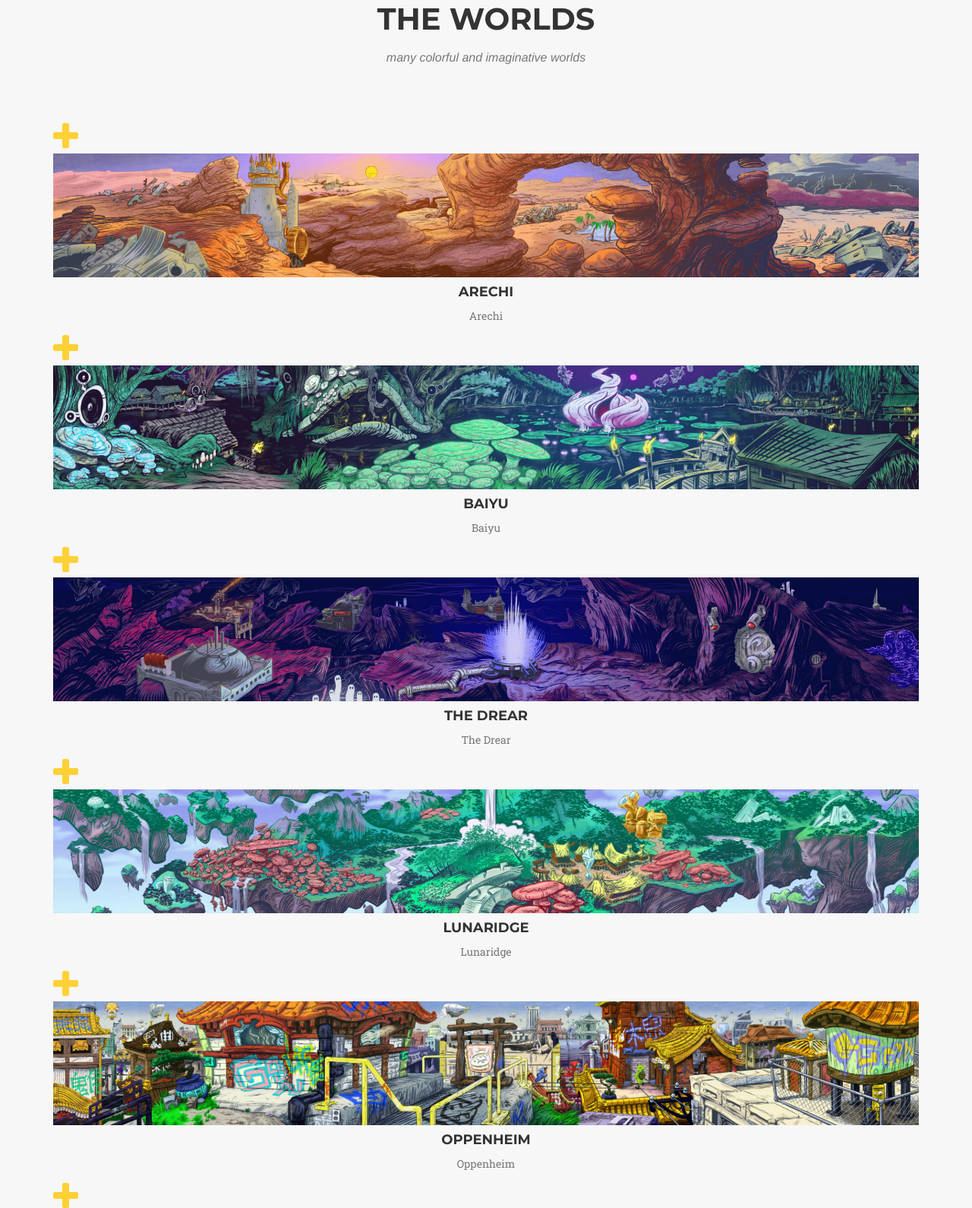
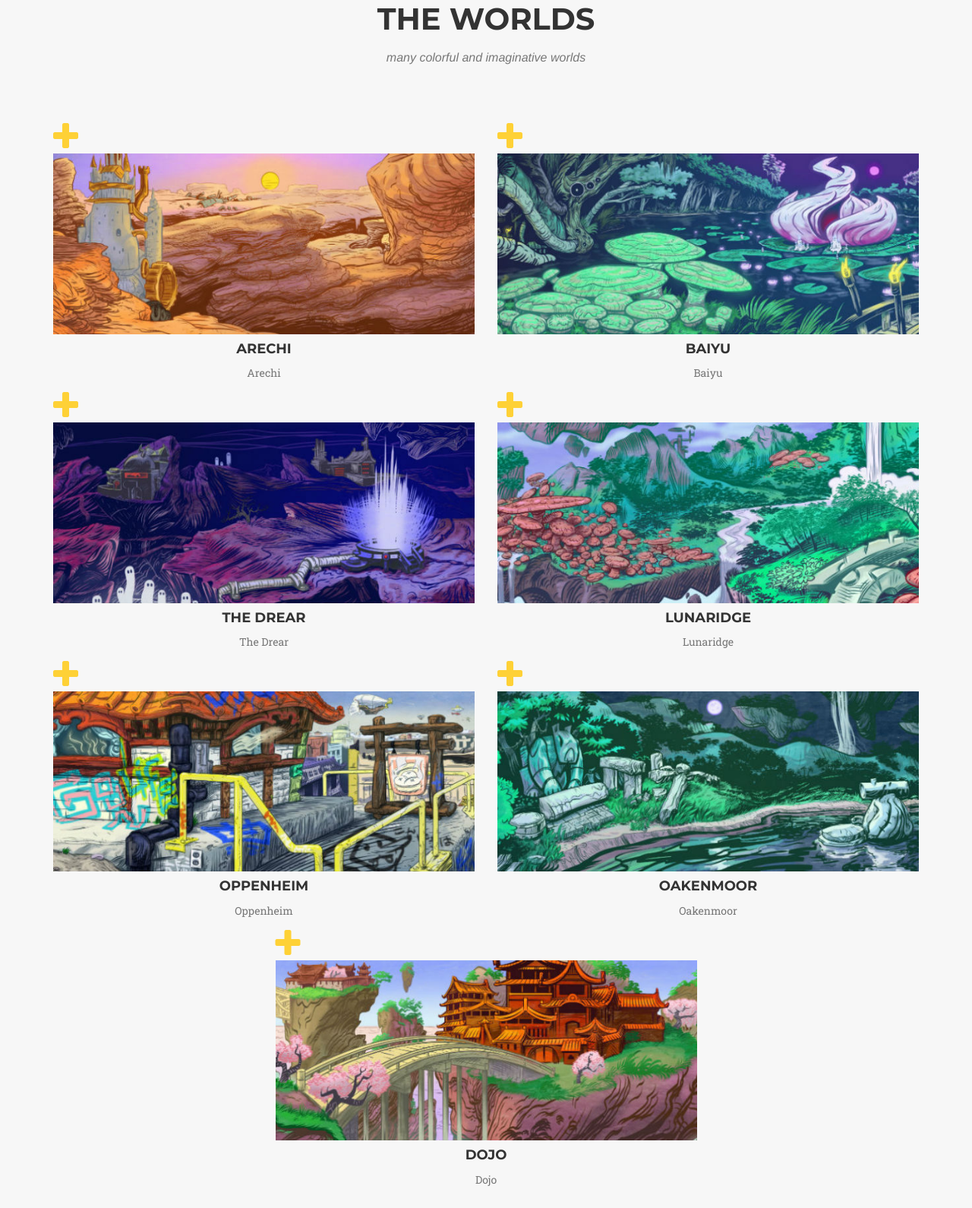
Before and after one commit to markndennis/zimsite, a plain HTML site: page assets/agency/index.html in a window 1280 px wide. Shown: the part 2158-3748 px from the top of the page at 76% size. Drawn offline with nearby package versions, Linux system fonts and the light colour scheme; files whose address does not match are found by name; a web font is replaced by a local one.

Commit message:
crop worlds

```diff
--- a/assets/agency/index.html
+++ b/assets/agency/index.html
@@ -197,104 +197,107 @@
                 </div>
             </div>
             <div class="row">
-                <div class="col-md-12 col-sm-6 portfolio-item">
+                <div class="col-md-6 col-sm-6 portfolio-item">
                     <a href="#portfolioModal1" class="portfolio-link" data-toggle="modal">
                         <div class="portfolio-hover">
                             <div class="portfolio-hover-content">
                                 <i class="fa fa-plus fa-3x"></i>
                             </div>
                         </div>
-                        <img src="img/worlds/Arechi_board_sm.jpg" class="img-responsive" alt="">
+                        <img src="img/worlds/arechi_crop.jpg" class="img-responsive" alt="">
                     </a>
                     <div class="portfolio-caption text-center">
                         <h4>Arechi</h4>
                         <p class="text-muted">Arechi</p>
                     </div>
                 </div>
-                <div class="col-md-12 col-sm-6 portfolio-item">
+                <div class="col-md-6 col-sm-6 portfolio-item">
                     <a href="#portfolioModal2" class="portfolio-link" data-toggle="modal">
                         <div class="portfolio-hover">
                             <div class="portfolio-hover-content">
                                 <i class="fa fa-plus fa-3x"></i>
                             </div>
                         </div>
-                        <img src="img/worlds/baiyu_board_sm.jpg" class="img-responsive" alt="">
+                        <img src="img/worlds/baiyu_crop.jpg" class="img-responsive" alt="">
                     </a>
                     <div class="portfolio-caption text-center">
                         <h4>Baiyu</h4>
                         <p class="text-muted">Baiyu</p>
                     </div>
                 </div>
-                <div class="col-md-12 col-sm-6 portfolio-item">
+                <div class="col-md-6 col-sm-6 portfolio-item">
                     <a href="#portfolioModal3" class="portfolio-link" data-toggle="modal">
                         <div class="portfolio-hover">
                             <div class="portfolio-hover-content">
                                 <i class="fa fa-plus fa-3x"></i>
                             </div>
                         </div>
-                        <img src="img/worlds/the_Drear_board_sm.jpg" class="img-responsive" alt="">
+                        <img src="img/worlds/drear_crop.jpg" class="img-responsive" alt="">
                     </a>
                     <div class="portfolio-caption text-center">
                         <h4>The Drear</h4>
                         <p class="text-muted">The Drear</p>
                     </div>
                 </div>
-                <div class="col-md-12 col-sm-6 portfolio-item">
+                <div class="col-md-6 col-sm-6 portfolio-item">
                     <a href="#portfolioModal4" class="portfolio-link" data-toggle="modal">
                         <div class="portfolio-hover">
                             <div class="portfolio-hover-content">
                                 <i class="fa fa-plus fa-3x"></i>
                             </div>
                         </div>
-                        <img src="img/worlds/lunaridge_board_sm.jpg" class="img-responsive" alt="">
+                        <img src="img/worlds/lunaridge_crop.jpg" class="img-responsive" alt="">
                     </a>
                     <div class="portfolio-caption text-center">
                         <h4>Lunaridge</h4>
                         <p class="text-muted">Lunaridge</p>
                     </div>
                 </div>
-                <div class="col-md-12 col-sm-6 portfolio-item">
+                <div class="col-md-6 col-sm-6 portfolio-item">
                     <a href="#portfolioModal5" class="portfolio-link" data-toggle="modal">
                         <div class="portfolio-hover">
                             <div class="portfolio-hover-content">
                                 <i class="fa fa-plus fa-3x"></i>
                             </div>
                         </div>
-                        <img src="img/worlds/Oppenheim_board_sm.jpg" class="img-responsive" alt="">
+                        <img src="img/worlds/openheim_crop.jpg" class="img-responsive" alt="">
                     </a>
                     <div class="portfolio-caption text-center">
                         <h4>Oppenheim</h4>
                         <p class="text-muted">Oppenheim</p>
                     </div>
                 </div>
-                <div class="col-md-12 col-sm-6 portfolio-item">
+                <div class="col-md-6 col-sm-6 portfolio-item">
                     <a href="#portfolioModal6" class="portfolio-link" data-toggle="modal">
                         <div class="portfolio-hover">
                             <div class="portfolio-hover-content">
                                 <i class="fa fa-plus fa-3x"></i>
                             </div>
                         </div>
-                        <img src="img/worlds/Oakenmoor_board_sm.jpg" class="img-responsive" alt="">
+                        <img src="img/worlds/oakenmoor_crop.jpg" class="img-responsive" alt="">
                     </a>
                     <div class="portfolio-caption text-center">
                         <h4>Oakenmoor</h4>
                         <p class="text-muted">Oakenmoor</p>
                     </div>
                 </div>
-                <div class="col-md-12 col-sm-6 portfolio-item">
+                <div class="col-md-3 col-sm-3"></div>
+                <div class="col-md-6 col-sm-6 portfolio-item">
                     <a href="#portfolioModal6" class="portfolio-link" data-toggle="modal">
                         <div class="portfolio-hover">
                             <div class="portfolio-hover-content">
                                 <i class="fa fa-plus fa-3x"></i>
                             </div>
                         </div>
-                        <img src="img/worlds/dojo_board_sm.jpg" class="img-responsive" alt="">
+                        <img src="img/worlds/dojo_crop.jpg" class="img-responsive" alt="">
                     </a>
                     <div class="portfolio-caption text-center">
                         <h4>Dojo</h4>
                         <p class="text-muted">Dojo</p>
                     </div>
                 </div>
+                <div class="col-md-3 col-sm-3"></div>
+
 
             </div>
         </div>
@@ -304,7 +307,7 @@
     <section id="story">
         <div class="container">
             <div class="row">
-                <div class="col-lg-12 text-center">
+                <div class="col-lg-12">
                     <h2 class="section-heading">The Story</h2>
                     <h3 class="section-subheading text-muted">Lorem ipsum dolor sit amet consectetur.</h3>
                 </div>
```
Also changed, not shown: assets/agency/img/worlds/arechi_crop.jpg (added), assets/agency/img/worlds/baiyu_crop.jpg (added), assets/agency/img/worlds/dojo_crop.jpg (added), assets/agency/img/worlds/drear_crop.jpg (added), assets/agency/img/worlds/lunaridge_crop.jpg (added), assets/agency/img/worlds/oakenmoor_crop.jpg (added), assets/agency/img/worlds/openheim_crop.jpg (added).
